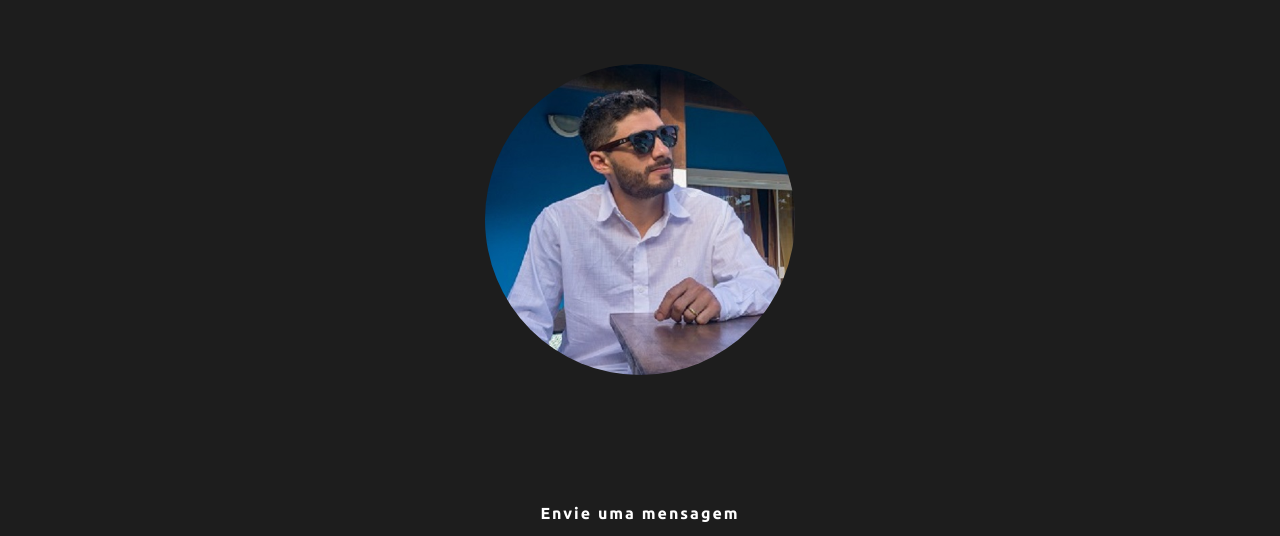
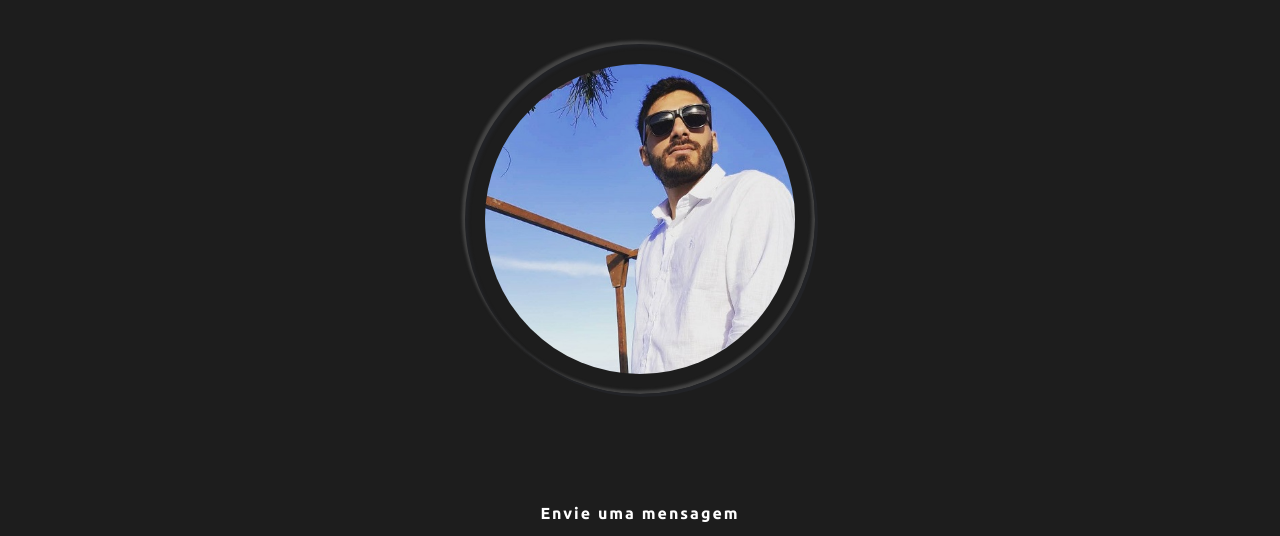
Before and after one commit to rafilds66/Portifolio-Rafael-Lacerda, a plain HTML site: page index.html in a window 1280 px wide. Shown: the part 527-1063 px from the top of the page. Drawn offline with nearby package versions, Linux system fonts and the light colour scheme.

Commit message:
alterando a foto do perfil

```diff
--- a/index.html
+++ b/index.html
@@ -71,7 +71,7 @@
 
                 <div class="img-home">
                     <div class="img-box inner-shadow">
-                        <img src="./src/img/foto-perfil2.jpg" alt="foto do perfil" class="outer-shadow">
+                        <img src="./src/img/foto-perfil.jpg" alt="foto do perfil" class="outer-shadow">
                     </div>
                 </div>
             </div>
@@ -89,7 +89,7 @@
             <div class="row">
                 <div class="imagem-sobre-mim">
                     <div class="img-box inner-shadow">
-                        <img src="./src/img/foto-perfil2.jpg" alt="Foto Perfil" class="outer-shadow">
+                        <img class="outer-shadow" src="./src/img/foto-sobre.jpg" alt="Foto Perfil">
                     </div>
                 </div>
 
--- a/src/css/global.css
+++ b/src/css/global.css
@@ -54,13 +54,13 @@ body{
     font-size: var(--fonteExtraGrande);
 }
 
-/* .outer-shadow{
+.outer-shadow{
     box-shadow: 3px 3px #222327, -3px -3px 3px #454545;
 }
 
 .inner-shadow{
     box-shadow:  inset 3px 3px 3px #222327, inset -3px -3px 3px #454545;
-} */
+}
 
 .section{
     padding: 3rem 0 3rem;
```
Also changed, not shown: src/img/foto-perfil.jpg (added), src/img/foto-sobre.jpg (renamed from src/img/foto-perfil2.jpg).
